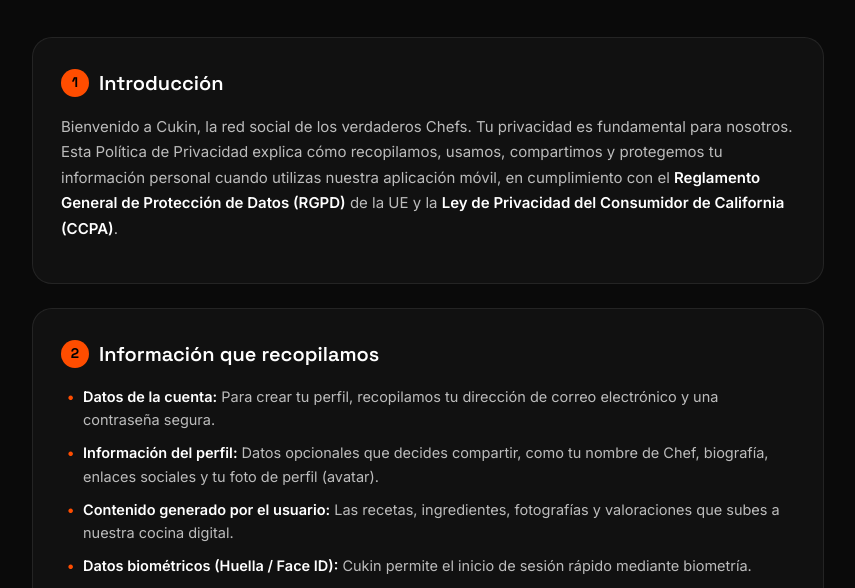
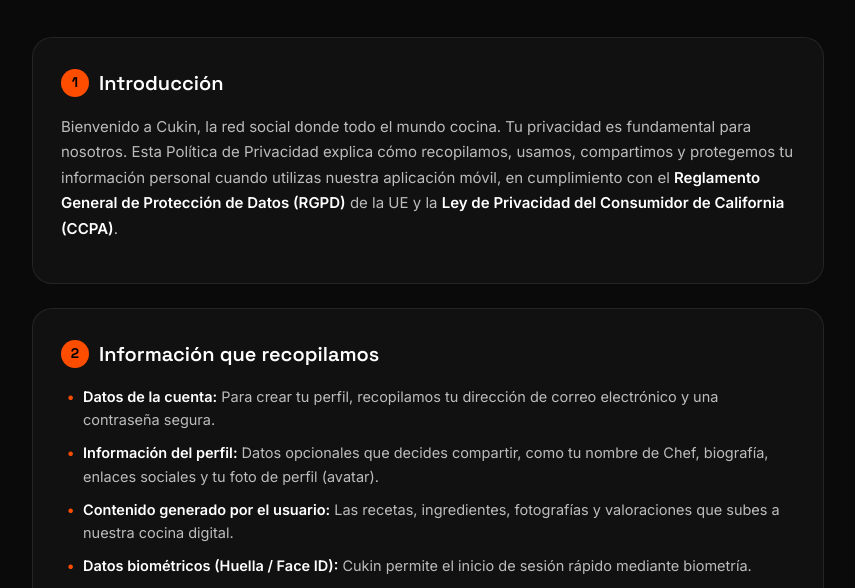
Before and after one commit to officedebeka-cloud/cukinapp.com, a plain HTML site: page privacidad/index.html in a window 1280 px wide. Shown: the part 196-784 px from the top of the page, without its empty margins (212-1067 px from the left). Drawn offline with Linux system fonts and the light colour scheme.

Commit message:
Update index.html

```diff
--- a/privacidad/index.html
+++ b/privacidad/index.html
@@ -42,7 +42,7 @@ li b{color:#fff}
 
   <div class="card">
     <h2><span class="num">1</span> Introducción</h2>
-    <p>Bienvenido a Cukin, la red social de los verdaderos Chefs. Tu privacidad es fundamental para nosotros. Esta Política de Privacidad explica cómo recopilamos, usamos, compartimos y protegemos tu información personal cuando utilizas nuestra aplicación móvil, en cumplimiento con el <strong>Reglamento General de Protección de Datos (RGPD)</strong> de la UE y la <strong>Ley de Privacidad del Consumidor de California (CCPA)</strong>.</p>
+    <p>Bienvenido a Cukin, la red social donde todo el mundo cocina. Tu privacidad es fundamental para nosotros. Esta Política de Privacidad explica cómo recopilamos, usamos, compartimos y protegemos tu información personal cuando utilizas nuestra aplicación móvil, en cumplimiento con el <strong>Reglamento General de Protección de Datos (RGPD)</strong> de la UE y la <strong>Ley de Privacidad del Consumidor de California (CCPA)</strong>.</p>
   </div>
 
   <div class="card">
```
